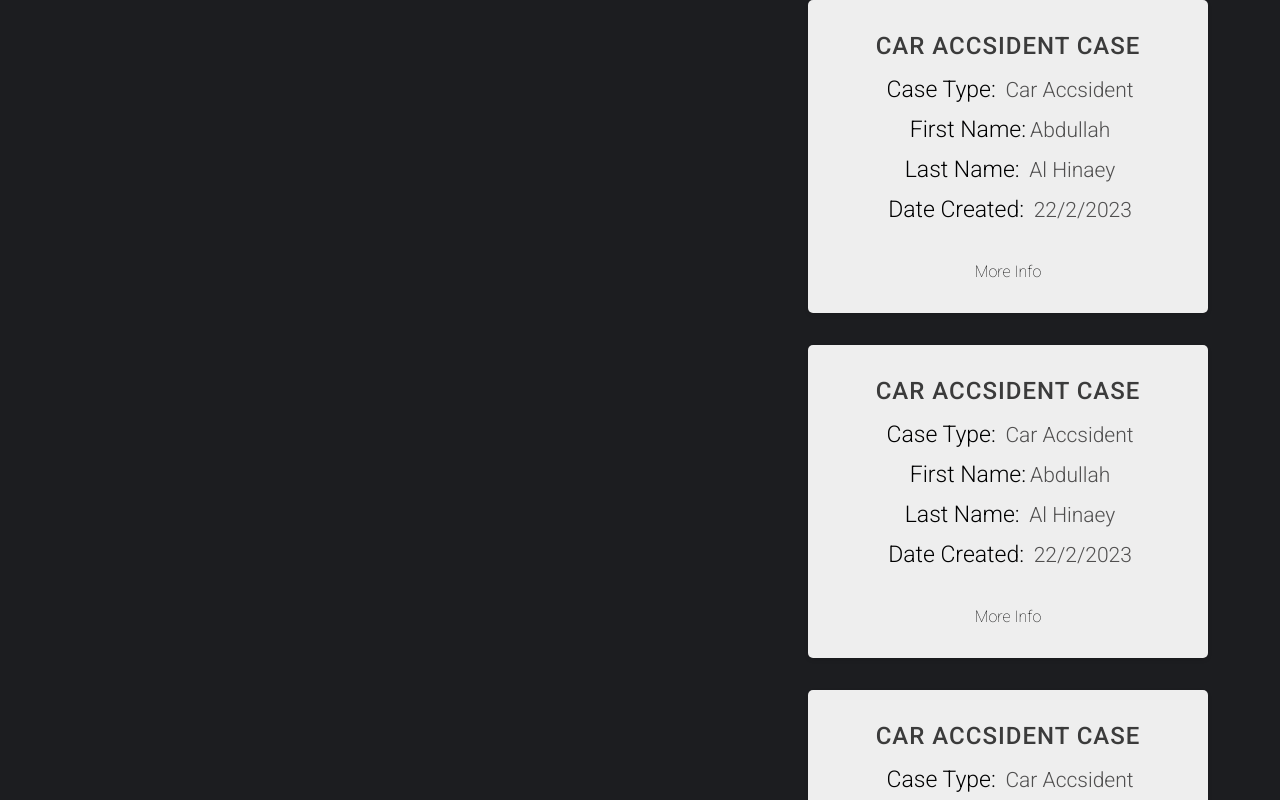
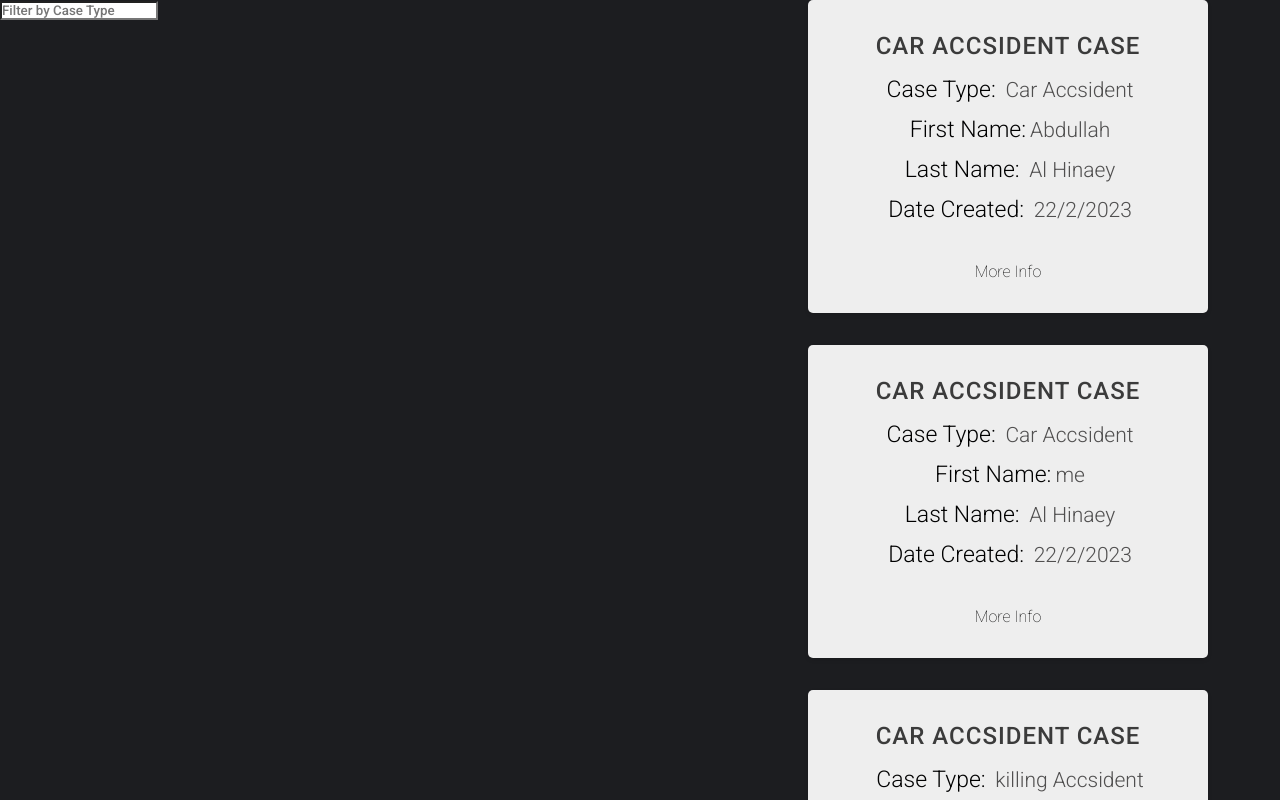
Before and after one commit to JaviTrek/LawLinker, a React (Vite) app in the folder frontend/: page /attorney in a window 1280 px wide. Shown: the top 800 px of the page. Built offline with nearby package versions, Linux system fonts and the light colour scheme; a web font is replaced by a local one.

Commit message:
push commit

```diff
--- a/frontend/src/components/Attorney.jsx
+++ b/frontend/src/components/Attorney.jsx
@@ -6,43 +6,83 @@ import Input from './Input.jsx';
 import Output from './Output.jsx';
 import { useForm } from 'react-hook-form';
 import SingleCard from './SingleCard';
-
-import HomeOutlinedIcon from '@mui/icons-material/HomeOutlined';
-import PeopleOutlinedIcon from '@mui/icons-material/PeopleOutlined';
-import ContactsOutlinedIcon from '@mui/icons-material/ContactsOutlined';
-import ReceiptOutlinedIcon from '@mui/icons-material/ReceiptOutlined';
-import CalendarTodayOutlinedIcon from '@mui/icons-material/CalendarTodayOutlined';
-import HelpOutlineOutlinedIcon from '@mui/icons-material/HelpOutlineOutlined';
-import MenuOutlinedIcon from '@mui/icons-material/MenuOutlined';
+import { useState } from 'react';
 
 export default function Attorney() {
-  const {
-    register,
-    handleSubmit,
-    formState: { errors },
-  } = useForm({
-    defaultValues: {
-      firstName: '',
-      lastName: '',
-      phoneNumber: '',
-      zipCode: '',
-      emailAddress: '',
-      caseType: '',
-      caseDescription: '',
+  const [filter, setFilter] = useState('');
+
+  const casesData = [
+    {
+      caseName: 'Car Accsident case',
+      clientFname: 'Abdullah',
+      clientLname: 'Al Hinaey',
+      clientPhoneNumber: '4079558206',
+      clientZipCode: '32927',
+      clientEmail: 'axs@gmail.com',
+      caseType: 'Car Accsident',
+      caseDescription:
+        'Depending on the circumstances and the severity of the accident, you may want to consult with an attorney,',
+      dateCreated: '22/2/2023',
+      // Other case data...
     },
-  });
+    {
+      caseName: 'Car Accsident case',
+      clientFname: 'me',
+      clientLname: 'Al Hinaey',
+      clientPhoneNumber: '4079558206',
+      clientZipCode: '32927',
+      clientEmail: 'axs@gmail.com',
+      caseType: 'Car Accsident',
+      caseDescription:
+        'Depending on the circumstances and the severity of the accident, you may want to consult with an attorney,',
+      dateCreated: '22/2/2023',
+    },
 
-  const submitNewCase = (formValues) => {
-    console.log(formValues);
+    {
+      caseName: 'car Accsident case',
+      clientFname: 'bro',
+      clientLname: 'Al Hinaey',
+      clientPhoneNumber: '4079558206',
+      clientZipCode: '32927',
+      clientEmail: 'axs@gmail.com',
+      caseType: 'killing Accsident',
+      caseDescription:
+        'Depending on the circumstances and the severity of the accident, you may want to consult with an attorney,',
+      dateCreated: '22/2/2023',
+      // Other case data...
+    },
+  ];
+
+  const handleFilterChange = (e) => {
+    setFilter(e.target.value);
   };
+
+  const filteredCases = casesData.filter(
+    (caseItem) => caseItem.caseType.toLowerCase().includes(filter.toLowerCase()) // Case-insensitive filter
+  );
+
   return (
-    <div className="parent">
-      <p className="casesIntro">Current Cases</p>
-      <SingleCard></SingleCard>
-      <SingleCard></SingleCard>
-      <SingleCard></SingleCard>
-      <SingleCard></SingleCard>
-      <SingleCard></SingleCard>
-    </div>
+    <>
+      <input
+        type="text"
+        placeholder="Filter by Case Type"
+        value={filter}
+        onChange={handleFilterChange}
+        style={{
+          flex: '2',
+          backgroundColor: 'white',
+        }}
+      />
+      <div className="parent">
+        <p className="casesIntro">Current Cases</p>
+
+        {/* Filter input */}
+
+        {/* Render filtered cards */}
+        {filteredCases.map((caseItem, index) => (
+          <SingleCard key={index} value={caseItem} />
+        ))}
+      </div>
+    </>
   );
 }
--- a/frontend/src/components/SingleCard.jsx
+++ b/frontend/src/components/SingleCard.jsx
@@ -2,34 +2,23 @@ import React, { useState } from 'react';
 import '../css/Attorney.css';
 import doneImg from '../assets/done.svg';
 
-const SingleCard = () => {
-  const caseFake2 = {
-    caseName: '',
-    clientFname: '',
-    clientLname: '',
-    clientPhoneNumber: '',
-    clientZipCode: '',
-    clientEmail: '',
-    caseType: '',
-    caseDescription: '',
-    dateCreated: '',
-  };
+const SingleCard = ({ value }) => {
+  const {
+    caseName,
+    clientFname,
+    clientLname,
+    clientPhoneNumber,
+    clientZipCode,
+    clientEmail,
+    caseType,
+    caseDescription,
+    dateCreated,
+  } = value;
 
-  const caseFake = {
-    caseName: 'Car Accsident case',
-    clientFname: 'Abdullah',
-    clientLname: 'Al Hinaey',
-    clientPhoneNumber: '4079558206',
-    clientZipCode: '32927',
-    clientEmail: 'axs@gmail.com',
-    caseType: 'Car Accsident',
-    caseDescription:
-      'Depending on the circumstances and the severity of the accident, you may want to consult with an attorney,',
-    dateCreated: '22/2/2023',
-  };
   const [isCollapsed, setIsCollapsed] = useState(true);
 
   const toggleAccordion = () => {
+    console.log(value);
     setIsCollapsed(!isCollapsed);
   };
 
@@ -37,24 +26,24 @@ const SingleCard = () => {
     <div className={`card ${isCollapsed ? 'is-collapsed' : 'is-expanded'}`}>
       <div className="ch-row">
         <div className="ch-col1">
-          <div className="caseName">{caseFake.caseName}</div>
+          <div className="caseName">{caseName}</div>
           <lebal className="berforOut">Case Type: </lebal>
-          <span className="caseType">{caseFake.caseType}</span>
+          <span className="caseType">{caseType}</span>
         </div>
         <div className="Name">
           <lebal className="berforOut"> First Name:</lebal>
           <span className="first">
-            {caseFake.clientFname}
+            {clientFname}
             <br></br>
           </span>
           <lebal className="berforOut">Last Name: </lebal>
           <span className="last">
             {''}
-            {caseFake.clientLname}
+            {clientLname}
           </span>
         </div>
         <lebal className="berforOut">Date Created: </lebal>
-        <span className="Date">{caseFake.dateCreated}</span>
+        <span className="Date">{dateCreated}</span>
       </div>
 
       <div className="row1 more-fields">
@@ -84,17 +73,17 @@ const SingleCard = () => {
 
                   <span className="textDesc">
                     <br></br>
-                    {caseFake.caseDescription}
+                    {caseDescription}
                   </span>
                 </div>
                 <div className="clientConnect">
                   <lebal className="berforOut">Phone Number: </lebal>
                   <span className="phone">
-                    {caseFake.clientPhoneNumber}
+                    {clientPhoneNumber}
                     <br></br>
                   </span>
                   <lebal className="berforOut">Email Address: </lebal>
-                  <span className="email">{caseFake.clientEmail}</span>
+                  <span className="email">{clientEmail}</span>
                 </div>
               </div>
             </dd>
```
Also changed, not shown: 1 other file (tests, documents, lock files or other folders).
